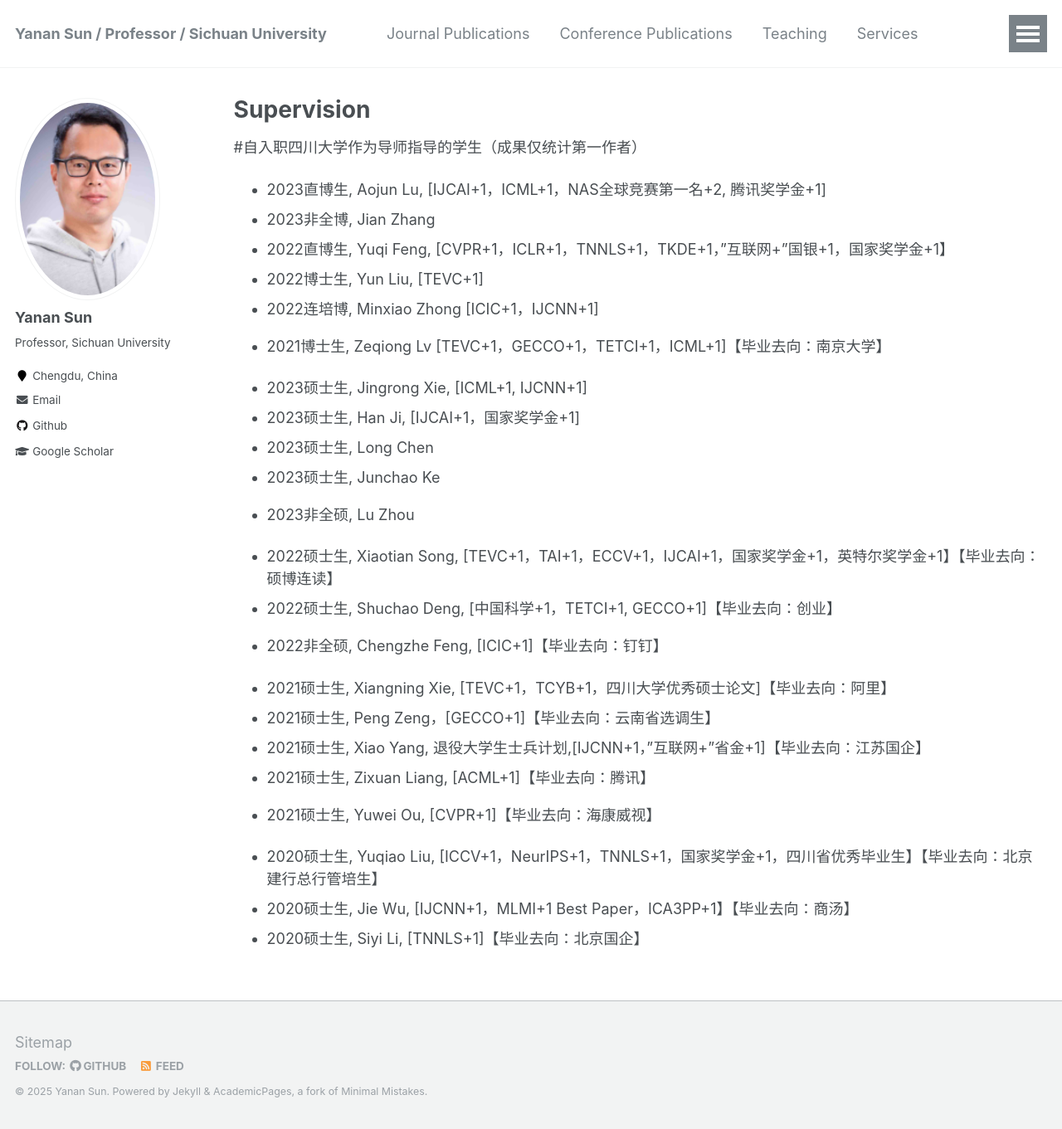
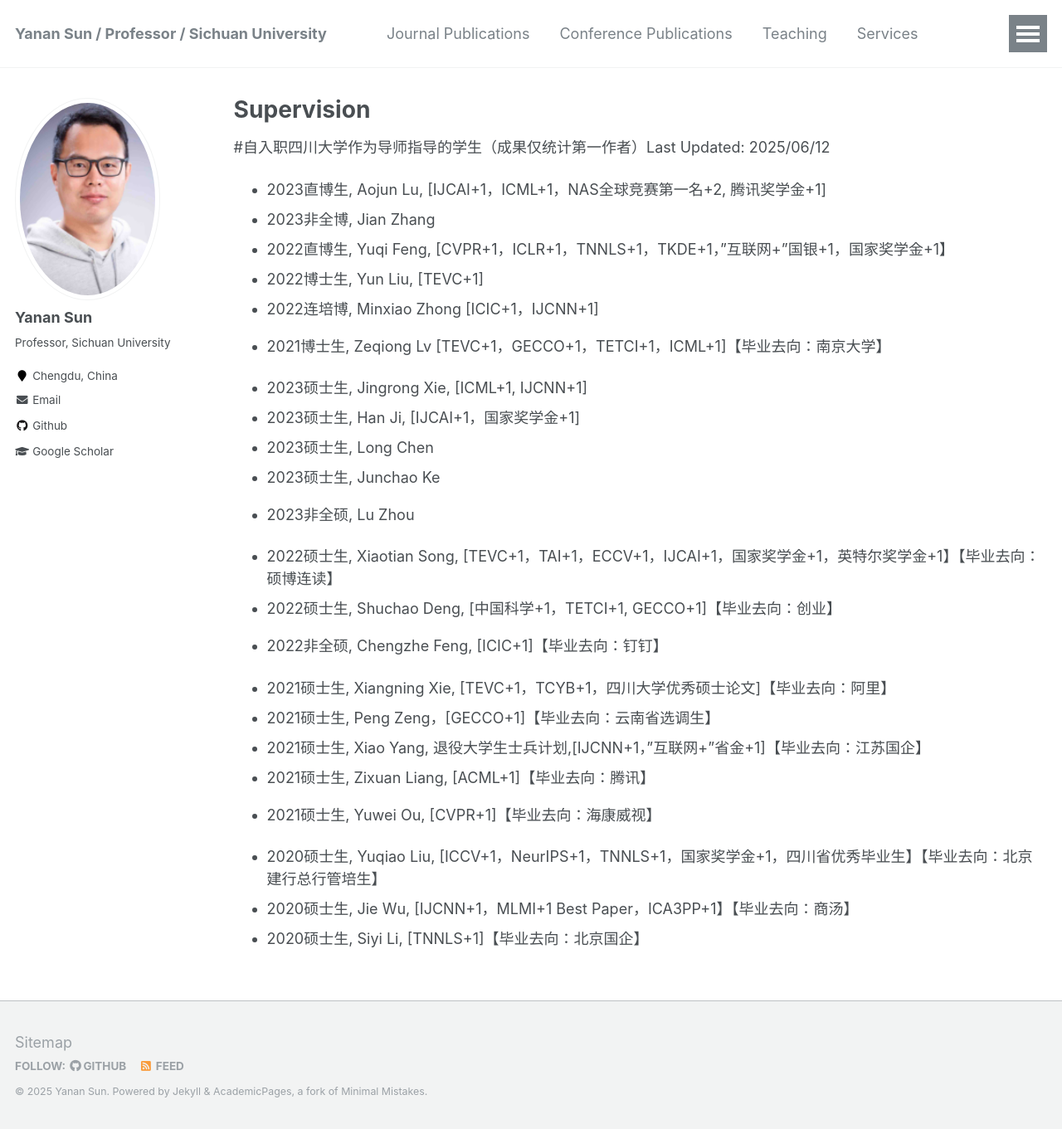
Before and after one commit to yn-sun/yn-sun.github.io, a Jekyll site: the page built from _pages/supervision.md, in a window 1280 px wide and 1361 px high. Shown: the whole window at 83% size. Built offline with Jekyll 4.4.1, drawn with Linux system fonts in a browser that asks for light colours; comment, search, counter and statistics services are not loaded.

Commit message:
Update supervision.md

```diff
--- a/_pages/supervision.md
+++ b/_pages/supervision.md
@@ -6,7 +6,7 @@ author_profile: true
 ---
 
 
-#自入职四川大学作为导师指导的学生（成果仅统计第一作者）
+#自入职四川大学作为导师指导的学生（成果仅统计第一作者）Last Updated: 2025/06/12
 
 * 2023直博生, Aojun Lu, [IJCAI+1，ICML+1，NAS全球竞赛第一名+2, 腾讯奖学金+1]
 * 2023非全博, Jian Zhang
```
